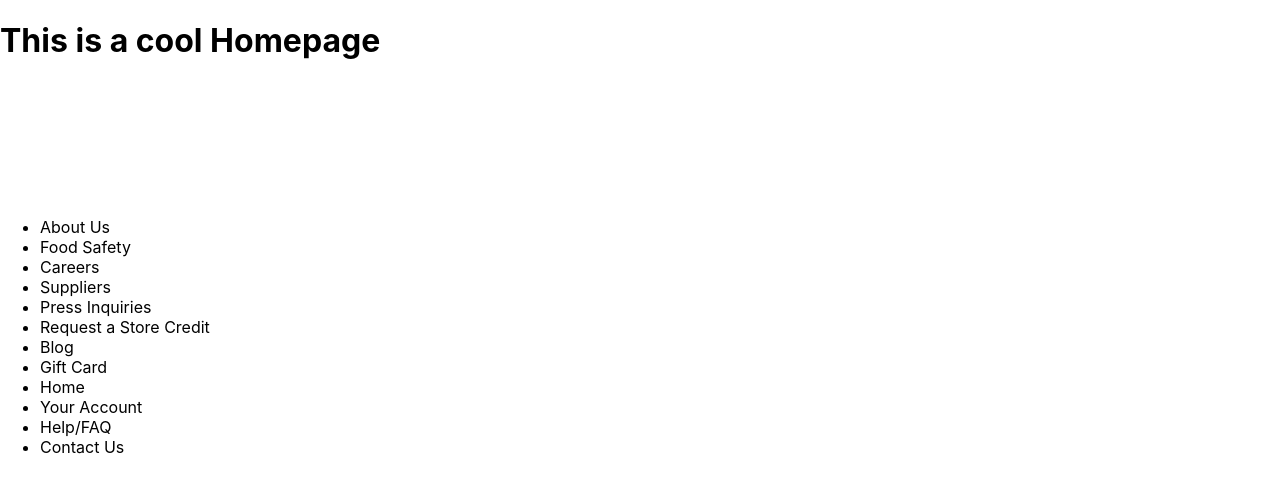
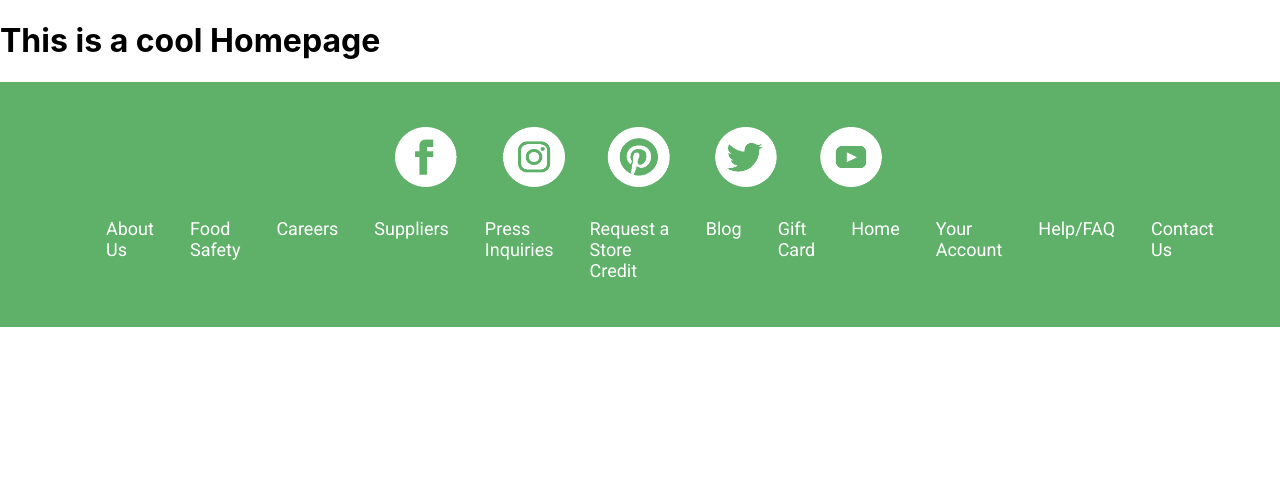
Before and after one commit to yaycupcake/fresh-direct-rebuild, a React (Create React App) app in the folder client/: page / in a window 1280 px wide. Shown: the top 492 px of the page. Built offline with nearby package versions, Linux system fonts and the light colour scheme.

Commit message:
created Footer.scss styled Footer styled assets

```diff
--- a/client/src/Customer/shared/Footer.jsx
+++ b/client/src/Customer/shared/Footer.jsx
@@ -4,6 +4,7 @@ import instagramIcons from '../../assets/icons/instagram-icons.png';
 import pintrestIcons from '../../assets/icons/pintrest-icons.png';
 import twitterIcons from '../../assets/icons/twitter-icons.png';
 import youtubeIcons from '../../assets/icons/youtube-icons.png';
+import './Footer.scss'
 
 
 export default function Footer() {
--- /dev/null
+++ b/client/src/Customer/shared/Footer.scss
@@ -0,0 +1,41 @@
+.customer-footer{
+    background-color: var(--boring-green);
+    padding: 30px 48px;
+    display: flex;
+    flex-direction: column;
+    justify-content: space-between;
+
+
+    .icon-container{
+        display:flex;
+        align-content: flex-start;
+        justify-content: center;
+        margin: 15px;
+
+        img{
+            margin: 0 20px;
+            height: 60px;
+            width: auto;
+        }
+    }
+
+    .footer-links{
+        display: flex;
+        align-content: flex-start;
+        justify-content: center;
+        list-style: none;
+
+        li{ //text style 11
+            margin: 0 1em;
+            font-family: Roboto;
+            font-size: 18px;
+            font-weight: normal;
+            font-stretch: normal;
+            font-style: normal;
+             line-height: normal;
+            letter-spacing: normal;
+            color: var(--white);
+        }
+    }
+
+}
```
